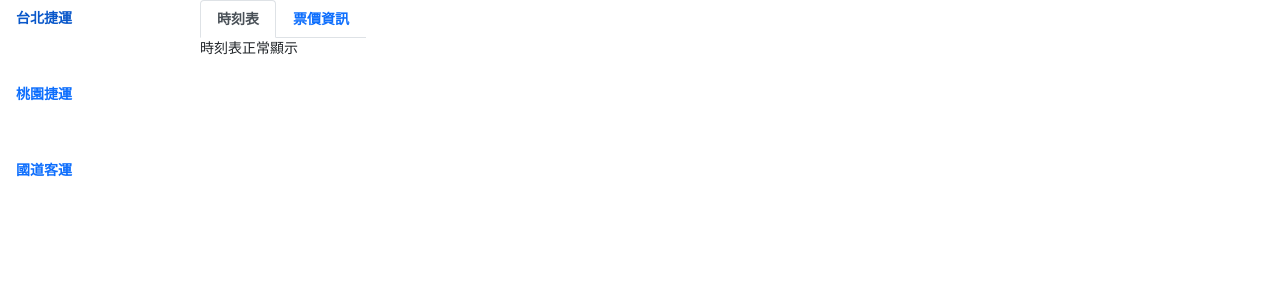
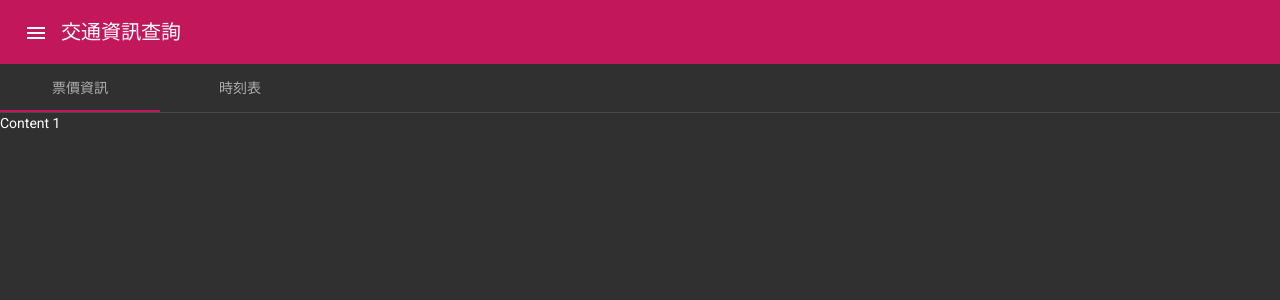
Before and after one commit to LIXIANZHANG1993/traffic, an Angular app: page /taipeiMRT in a window 1280 px wide. Shown: the top 300 px of the page. Built offline with nearby package versions, Linux system fonts and the light colour scheme.

Commit message:
導入AngularMaterial並修改元件html

```diff
--- a/src/app/app.component.html
+++ b/src/app/app.component.html
@@ -1,6 +1,7 @@
+<!--
 <section class="d-flex flex-column justify-content-between position-fixed">
   <div class="sidebar-content">
-    <!--navtab，左側內容-->
+
     <nav class="nav sidebar-menu flex-md-column fw-bold">
       <a class="nav-link pb-md-5" routerLink="taipeiMRT">台北捷運</a>
       <a class="nav-link pb-md-5" routerLink="tayouanMRT">桃園捷運</a>
@@ -10,3 +11,23 @@
 </section>
 
 <router-outlet></router-outlet>
+-->
+
+<mat-drawer-container style="height: 100vh; width:100vw;" autosize>
+  <mat-drawer #drawer style="width: 240px;" mode="over">
+    <mat-action-list>
+      <button mat-list-item routerLink="taipeiMRT">台北捷運</button>
+      <button mat-list-item routerLink="tayouanMRT">桃園捷運</button>
+      <button mat-list-item routerLink="hightwayTransport">國道客運</button>
+    </mat-action-list>
+  </mat-drawer>
+  <mat-toolbar color="primary">
+    <button mat-icon-button (click)="drawer.toggle()">
+      <mat-icon class="example-icon">menu</mat-icon>
+    </button>
+    <span [style.padding-left]="5+'px'">交通資訊查詢</span>
+  </mat-toolbar>
+  <div>
+    <router-outlet></router-outlet>
+  </div>
+</mat-drawer-container>
--- a/src/app/hightway-transport/hightway-transport.component.html
+++ b/src/app/hightway-transport/hightway-transport.component.html
@@ -1,4 +1,4 @@
-<main class="ms-20">
+<!-- <main class="ms-20">
   <header class="d-flex fw-bold align-items-baseline justify-content-between">
     <div class="d-flex align-items-center">
       <ul class="nav nav-tabs">
@@ -13,3 +13,8 @@
     </div>
   </header>
 </main>
+ -->
+<mat-tab-group>
+  <mat-tab label="票價資訊"> Content 1 </mat-tab>
+  <mat-tab label="時刻表"> Content 2 </mat-tab>
+</mat-tab-group>
--- a/src/app/taipei-mrt/taipei-mrt.component.html
+++ b/src/app/taipei-mrt/taipei-mrt.component.html
@@ -1,4 +1,4 @@
-<main class="ms-20">
+<!-- <main class="ms-20">
   <header class="d-flex fw-bold align-items-baseline justify-content-between">
     <div class="d-flex align-items-center">
       <ul class="nav nav-tabs">
@@ -11,12 +11,10 @@
 
       </ul>
     </div>
+  </header>
+</main> -->
 
-  </header>
-  <div *ngIf="isChoose">
-    <p>時刻表正常顯示</p>
-  </div>
-  <div *ngIf="!isChoose">
-    <p>價票資訊正常顯示</p>
-  </div>
-</main>
+<mat-tab-group>
+  <mat-tab label="票價資訊"> Content 1 </mat-tab>
+  <mat-tab label="時刻表"> Content 2 </mat-tab>
+</mat-tab-group>
--- a/src/app/tayouan-mrt/tayouan-mrt.component.html
+++ b/src/app/tayouan-mrt/tayouan-mrt.component.html
@@ -1,4 +1,4 @@
-<!-- 右側內容 -->
+<!--
 <main class="ms-20">
   <header class="d-flex fw-bold align-items-baseline justify-content-between">
     <div class="d-flex align-items-center">
@@ -14,3 +14,9 @@
     </div>
   </header>
 </main>
+ -->
+
+<mat-tab-group>
+  <mat-tab label="票價資訊"> Content 1 </mat-tab>
+  <mat-tab label="時刻表"> Content 2 </mat-tab>
+</mat-tab-group>
```
Also changed, not shown: src/app/app.module.ts (+5 -11 lines), src/app/hightway-transport/hightway-transport.module.ts (+4 -9 lines), src/app/shared.ts (added, +139 -0 lines), src/app/taipei-mrt/taipei-mrt.module.ts (+4 -9 lines), src/app/tayouan-mrt/tayouan-mrt.module.ts (+4 -9 lines).
